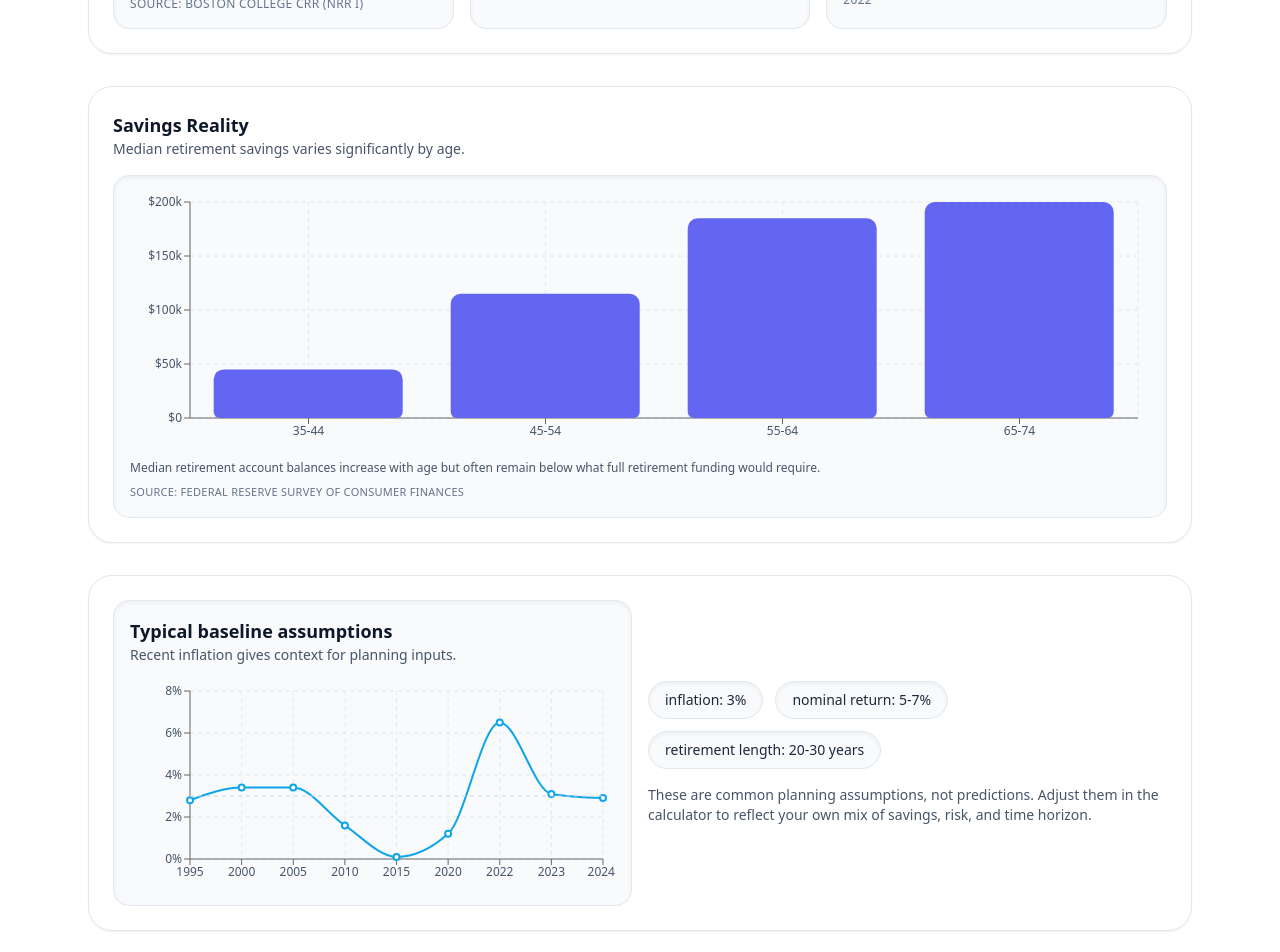
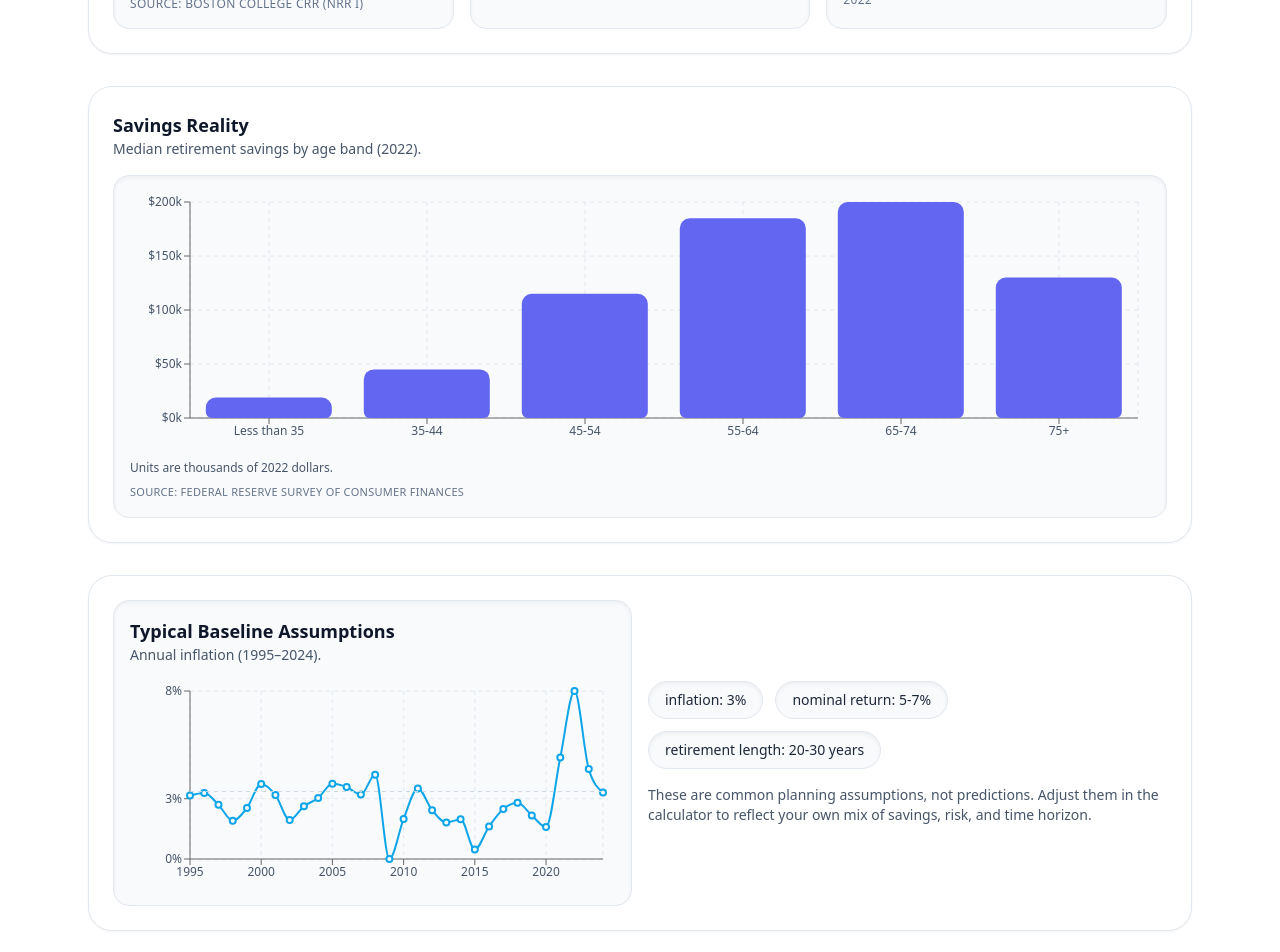
Before and after one commit to akakileti/capstone, a React (Vite) app in the folder frontend/: page / in a window 1280 px wide. Shown: the part 1460-2412 px from the top of the page. Built offline with nearby package versions, Linux system fonts and the light colour scheme; no server answers; the HTML template or start-up script is replaced by a standard one.

Commit message:
homepage data edits

```diff
--- a/frontend/src/pages/HomePage.tsx
+++ b/frontend/src/pages/HomePage.tsx
@@ -51,28 +51,58 @@ const rollingReturns = [
 ];
 
 const spendingShift = [
+  { label: "Under 25", amount: 47283 },
+  { label: "25-34", amount: 74475 },
+  { label: "35-44", amount: 91229 },
+  { label: "45-54", amount: 100327 },
+  { label: "55-64", amount: 84946 },
   { label: "65-74", amount: 65354 },
   { label: "75+", amount: 55834 },
 ];
 
 const inflationContext = [
-  { year: 1995, cpi: 2.8 },
-  { year: 2000, cpi: 3.4 },
-  { year: 2005, cpi: 3.4 },
-  { year: 2010, cpi: 1.6 },
-  { year: 2015, cpi: 0.1 },
-  { year: 2020, cpi: 1.2 },
-  { year: 2022, cpi: 6.5 },
-  { year: 2023, cpi: 3.1 },
-  { year: 2024, cpi: 2.9 },
+  { year: "1995", cpi: 2.8054196885 },
+  { year: "1996", cpi: 2.9312041999 },
+  { year: "1997", cpi: 2.3376899373 },
+  { year: "1998", cpi: 1.5522790987 },
+  { year: "1999", cpi: 2.188027197 },
+  { year: "2000", cpi: 3.3768572715 },
+  { year: "2001", cpi: 2.8261711189 },
+  { year: "2002", cpi: 1.5860316265 },
+  { year: "2003", cpi: 2.2700949734 },
+  { year: "2004", cpi: 2.6772366931 },
+  { year: "2005", cpi: 3.3927468455 },
+  { year: "2006", cpi: 3.2259441007 },
+  { year: "2007", cpi: 2.8526724815 },
+  { year: "2008", cpi: 3.8391002967 },
+  { year: "2009", cpi: -0.3555462663 },
+  { year: "2010", cpi: 1.6400434424 },
+  { year: "2011", cpi: 3.1568415686 },
+  { year: "2012", cpi: 2.0693372653 },
+  { year: "2013", cpi: 1.4648326556 },
+  { year: "2014", cpi: 1.6222229774 },
+  { year: "2015", cpi: 0.1186271356 },
+  { year: "2016", cpi: 1.2615832057 },
+  { year: "2017", cpi: 2.1301100037 },
+  { year: "2018", cpi: 2.4425832969 },
+  { year: "2019", cpi: 1.8122100753 },
+  { year: "2020", cpi: 1.2335843963 },
+  { year: "2021", cpi: 4.6978588636 },
+  { year: "2022", cpi: 8.0027998205 },
+  { year: "2023", cpi: 4.1163383837 },
+  { year: "2024", cpi: 2.9495252049 },
 ];
 
 const savingsReality = [
-  { band: "35-44", value: 45_000 },
-  { band: "45-54", value: 115_000 },
-  { band: "55-64", value: 185_000 },
-  { band: "65-74", value: 200_000 },
+  { band: "Less than 35", value: 18.88 },
+  { band: "35-44", value: 45.0 },
+  { band: "45-54", value: 115.0 },
+  { band: "55-64", value: 185.0 },
+  { band: "65-74", value: 200.0 },
+  { band: "75+", value: 130.0 },
 ];
+
+const inflationTicks = inflationContext.filter((_, index) => index % 5 === 0).map((d) => d.year);
 
 const formatCurrencyCompact = (value: number) => {
   if (Math.abs(value) >= 1_000_000) return `$${(value / 1_000_000).toFixed(1)}M`;
@@ -205,7 +235,7 @@ export default function HomePage({ onStart }: HomePageProps) {
                   <XAxis dataKey="start" tick={{ fontSize: 12, fill: "#475569" }} />
                   <YAxis tickFormatter={(v) => `${v}%`} tick={{ fontSize: 12, fill: "#475569" }} />
                   <Tooltip formatter={(v: number) => `${v}%`} />
-                  <ReferenceLine y={4} label={{ value: "long-run average", position: "right", fontSize: 10, fill: "#475569" }} stroke="#cbd5e1" strokeDasharray="4 4" />
+                  <ReferenceLine y={4} stroke="#cbd5e1" strokeDasharray="4 4" />
                   <defs>
                     <linearGradient id="returnsArea" x1="0" y1="0" x2="0" y2="1">
                       <stop offset="0%" stopColor="#0ea5e9" stopOpacity={0.18} />
@@ -230,7 +260,7 @@ export default function HomePage({ onStart }: HomePageProps) {
             <div className="flex items-start justify-between">
               <div>
                 <h3 className="text-sm font-semibold text-slate-900">Spending Changes</h3>
-                <p className="text-xs text-slate-600">Average annual spending by age band (USD).</p>
+                <p className="text-xs text-slate-600">Average annual expenditures by age band (2024, USD).</p>
               </div>
             </div>
             <div className="mt-3 h-48" aria-label="Spending by age chart">
@@ -244,7 +274,7 @@ export default function HomePage({ onStart }: HomePageProps) {
                 </BarChart>
               </ResponsiveContainer>
             </div>
-            <p className="mt-3 text-xs text-slate-600">Spending patterns shift with age.</p>
+            <p className="mt-3 text-xs text-slate-600">Source: BLS Consumer Expenditure Survey, 2024</p>
           </div>
         </div>
       </section>
@@ -257,7 +287,7 @@ export default function HomePage({ onStart }: HomePageProps) {
         <div className="grid gap-4 md:grid-cols-3">
           {[
             {
-              label: "39% of households are at risk of not maintaining their pre-retirement living standard in retirement.",
+              label: "39% of households will not be able to maintain their pre-retirement living standard in retirement.",
               source: "Source: Boston College CRR (NRR I)",
             },
             {
@@ -283,7 +313,7 @@ export default function HomePage({ onStart }: HomePageProps) {
       <section className="rounded-3xl border border-slate-200 bg-white p-6 shadow-sm">
         <header className="mb-4">
           <h2 className="text-lg font-semibold text-slate-900">Savings Reality</h2>
-          <p className="text-sm text-slate-600">Median retirement savings varies significantly by age.</p>
+          <p className="text-sm text-slate-600">Median retirement savings by age band (2022).</p>
         </header>
         <div className="rounded-2xl border border-slate-200 bg-slate-50 p-4 shadow-inner">
           <div className="h-64" aria-label="Median retirement savings by age chart">
@@ -291,14 +321,17 @@ export default function HomePage({ onStart }: HomePageProps) {
               <BarChart data={savingsReality} margin={{ top: 10, right: 12, left: 0, bottom: 0 }}>
                 <CartesianGrid strokeDasharray="4 4" stroke="#e2e8f0" />
                 <XAxis dataKey="band" tick={{ fontSize: 12, fill: "#475569" }} />
-                <YAxis tickFormatter={formatCurrencyCompact} tick={{ fontSize: 12, fill: "#475569" }} />
-                <Tooltip formatter={(v: number) => `$${v.toLocaleString()}`} />
+                <YAxis
+                  tickFormatter={(v) => `$${v.toFixed(0)}k`}
+                  tick={{ fontSize: 12, fill: "#475569" }}
+                />
+                <Tooltip formatter={(v: number) => `$${Math.round(v * 1000).toLocaleString()}`} />
                 <Bar dataKey="value" name="Median balance" fill="#6366f1" radius={[10, 10, 6, 6]} />
               </BarChart>
             </ResponsiveContainer>
           </div>
           <p className="mt-3 text-xs text-slate-600">
-            Median retirement account balances increase with age but often remain below what full retirement funding would require.
+            Units are thousands of 2022 dollars.
           </p>
           <p className="text-[11px] uppercase tracking-wide text-slate-500 mt-2">Source: Federal Reserve Survey of Consumer Finances</p>
         </div>
@@ -308,17 +341,27 @@ export default function HomePage({ onStart }: HomePageProps) {
         <div className="rounded-2xl border border-slate-200 bg-slate-50 p-4 shadow-inner">
           <div className="flex items-start justify-between">
             <div>
-              <h2 className="text-lg font-semibold text-slate-900">Typical baseline assumptions</h2>
-              <p className="text-sm text-slate-600">Recent inflation gives context for planning inputs.</p>
+              <h2 className="text-lg font-semibold text-slate-900">Typical Baseline Assumptions</h2>
+              <p className="text-sm text-slate-600">Annual inflation (1995–2024).</p>
             </div>
           </div>
           <div className="mt-4 h-52" aria-label="Inflation history chart">
             <ResponsiveContainer width="100%" height="100%">
               <LineChart data={inflationContext} margin={{ top: 10, right: 12, left: 0, bottom: 0 }}>
                 <CartesianGrid strokeDasharray="4 4" stroke="#e2e8f0" />
-                <XAxis dataKey="year" tick={{ fontSize: 12, fill: "#475569" }} />
-                <YAxis domain={[0, 8]} tickFormatter={(v) => `${v}%`} tick={{ fontSize: 12, fill: "#475569" }} />
-                <Tooltip formatter={(v: number) => `${v}%`} />
+                <XAxis
+                  dataKey="year"
+                  type="category"
+                  ticks={inflationTicks}
+                  tick={{ fontSize: 12, fill: "#475569" }}
+                />
+                <YAxis
+                  domain={["dataMin", "dataMax"]}
+                  tickFormatter={(v) => `${Math.round(v)}%`}
+                  tick={{ fontSize: 12, fill: "#475569" }}
+                  allowDecimals={false}
+                />
+                <Tooltip formatter={(v: number) => `${v.toFixed(2)}%`} />
                 <Line type="monotone" dataKey="cpi" name="CPI YoY%" stroke="#0ea5e9" strokeWidth={2} dot={{ r: 3 }} />
                 <ReferenceLine y={3} stroke="#cbd5e1" strokeDasharray="4 4" />
               </LineChart>
```
